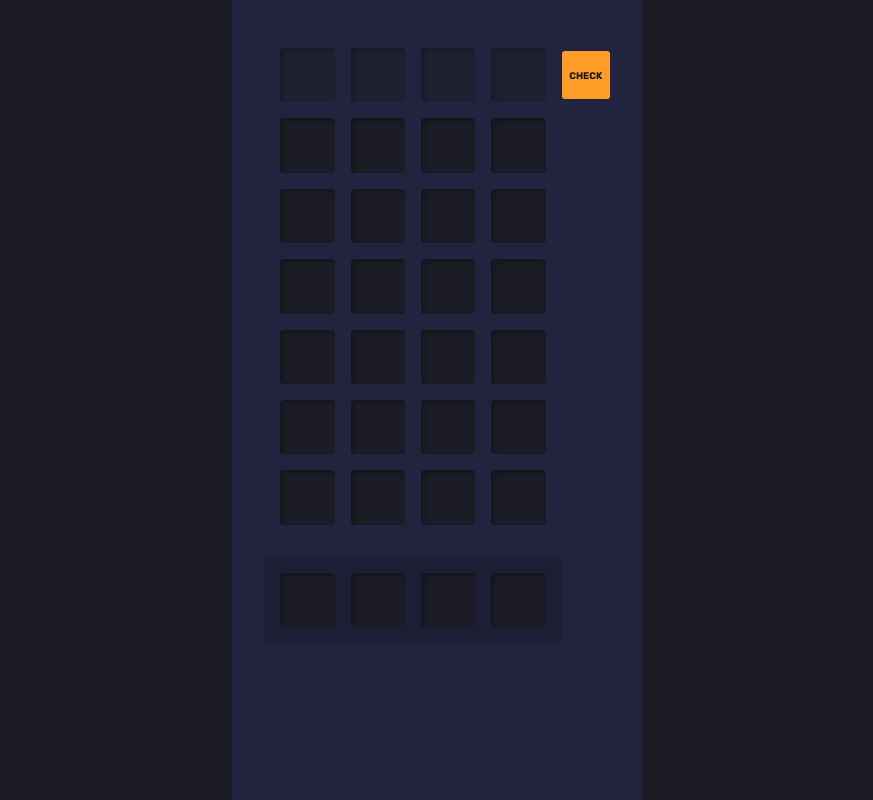
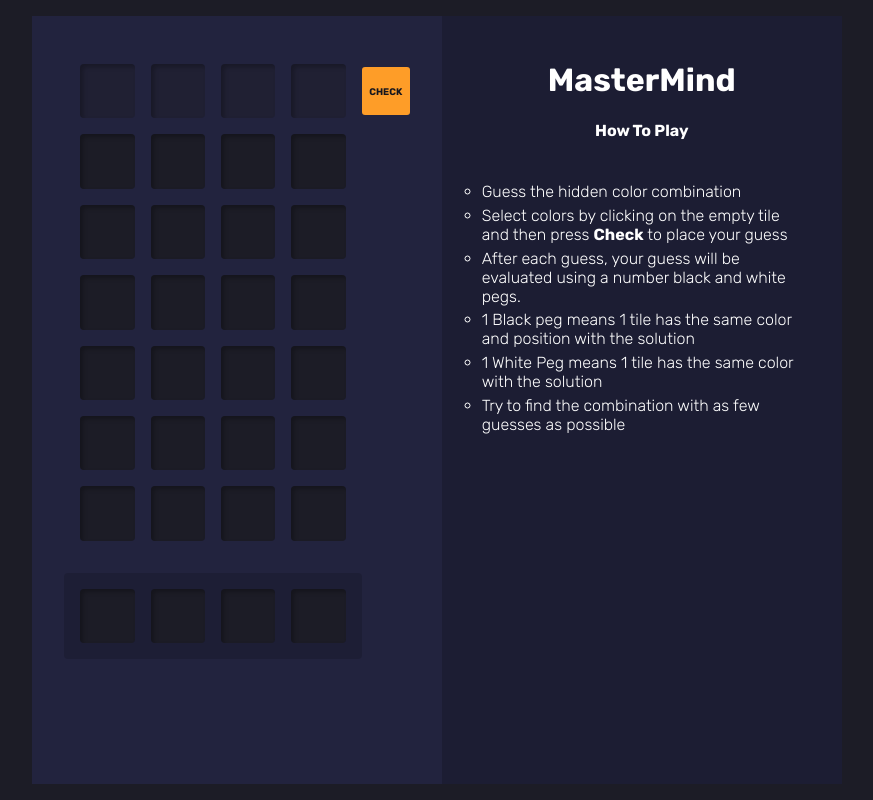
Before and after one commit to hanifanggawi/mastermind, a Svelte app: page / in a window 1280 px wide. Shown: the whole page, without its empty margins (203-1076 px from the left). Built offline with nearby package versions, Linux system fonts and the light colour scheme.

Commit message:
add sidebar and game instructions

```diff
--- a/src/App.svelte
+++ b/src/App.svelte
@@ -2,11 +2,13 @@
   import { GameState } from './game/constants';
   import AlertBox from './lib/AlertBox.svelte';
   import Game from './lib/Game.svelte'
+  import Sidebar from './lib/Sidebar.svelte';
   import { gameState } from './store';
 </script>
 
 <main>
   <Game/>
+  <Sidebar/>
   {#if $gameState !== GameState.Playing}
     <AlertBox state={$gameState}/>
   {/if}
@@ -32,9 +34,11 @@
 
   main {
     display: grid;
+    grid-template-columns: min-content 50vh;
     justify-content: center;
     align-items: center;
     background: hsla(240, 16%, 13%, 1);
     height: 100vh;
+    padding: 1em 10vw;
   }
 </style>
--- /dev/null
+++ b/src/lib/Sidebar.svelte
@@ -0,0 +1,56 @@
+<script lang="ts">
+</script>
+
+<div class="sidebar">
+  <h1>MasterMind</h1>
+  <div class="instructions">
+    <h4>How To Play</h4>
+    <p>
+    </p>
+    <ul>
+      <li>
+        Guess the hidden color combination
+      </li>
+      <li>
+        Select colors by clicking on the empty tile and then press <b>Check</b>  to place your guess
+      </li>
+      <li>
+        After each guess, your guess will be evaluated using a number black and white pegs.
+      </li>
+      <li>
+        1 Black peg means 1 tile has the same color and position with the solution
+      </li>
+      <li>
+        1 White Peg means 1 tile has the same color with the solution
+      </li>
+      <li>
+        Try to find the combination with as few guesses as possible
+      </li>
+    </ul>
+  </div>
+</div>
+
+<style>
+  .sidebar {
+    background-color: rgb(28, 29, 51);
+    width: 100%;
+    height: 100%;
+    place-items: center;
+    padding: 1.5em ;
+    color: #FFFFFF;
+  }
+
+  ul {
+    padding: 1em;
+  }
+
+  li {
+    margin-top: 0.3em;
+    font-weight: 300;
+    list-style-type: circle;
+  }
+
+  h1, h4{
+    text-align: center;
+  }
+</style>
```
